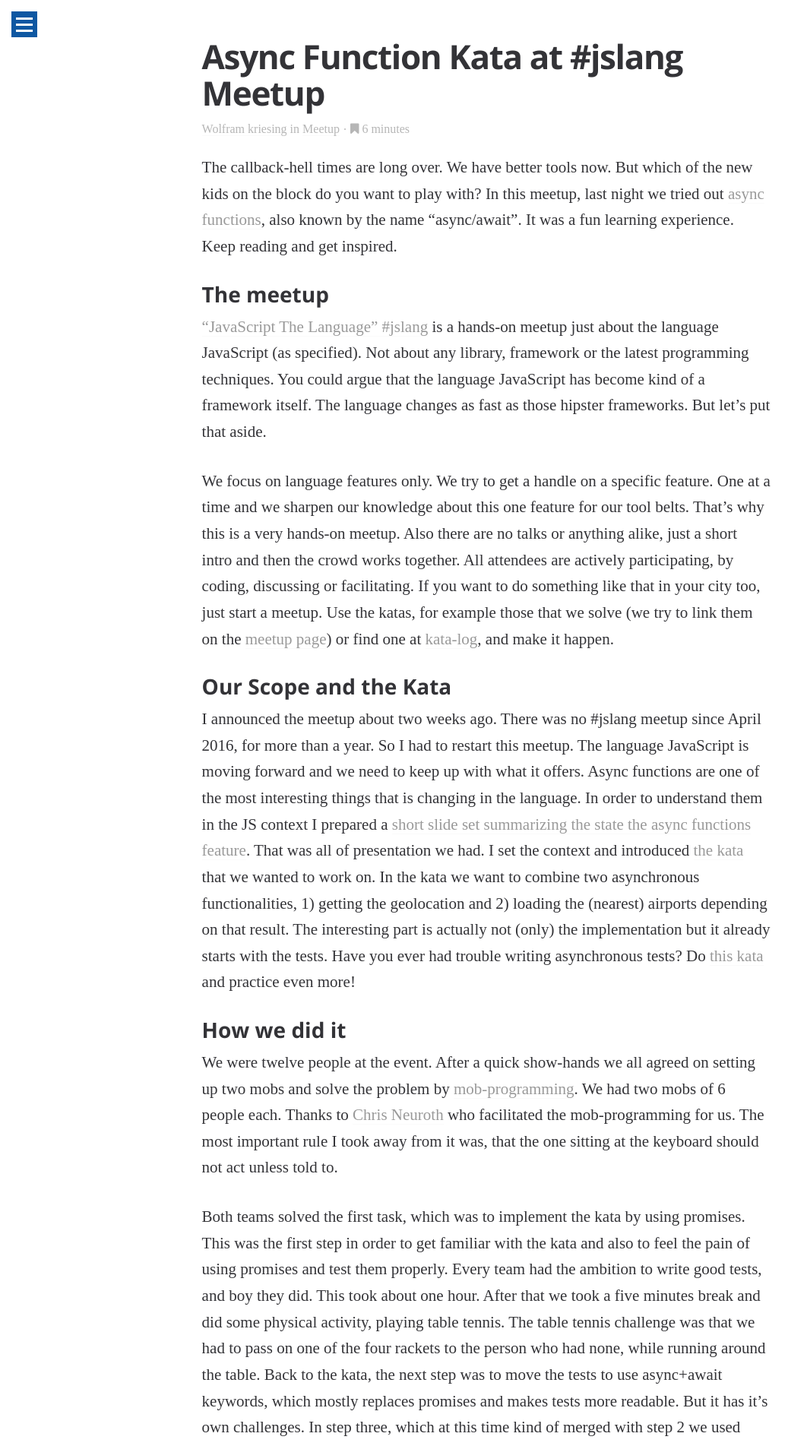
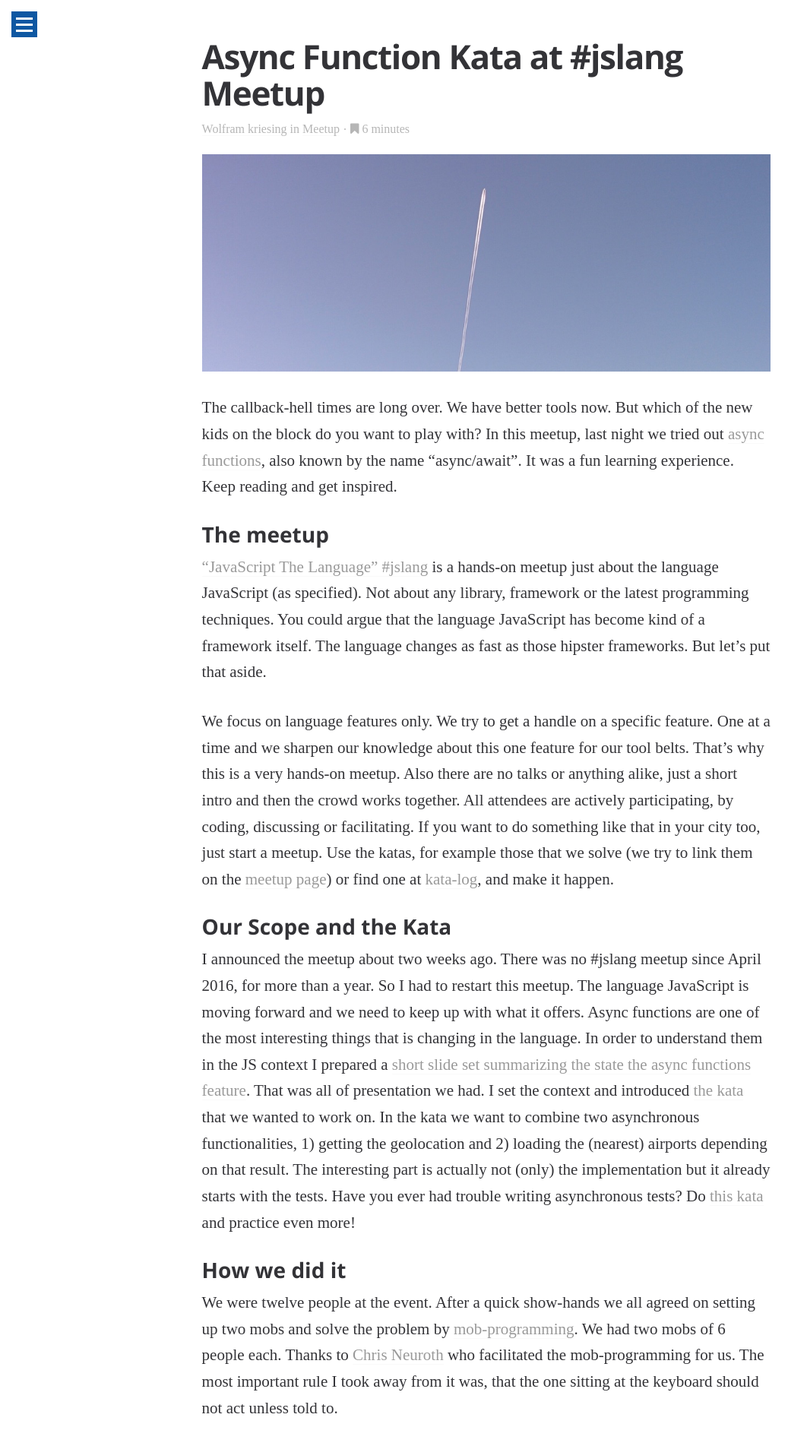
Before and after one commit to holidaycheck/tech-blog, a Jekyll site: the page built from _posts/2017-06-02-jslang-meetup-async-await.md, in a window 1280 px wide. Shown: the top 1903 px of the page at 76% size, without its empty margins (0-1062 px from the left). Built offline with Jekyll 4.4.1, drawn with Linux system fonts in a browser that asks for light colours; some web fonts are replaced.

Commit message:
Add a post image, for the teaser.

```diff
--- a/_posts/2017-06-02-jslang-meetup-async-await.md
+++ b/_posts/2017-06-02-jslang-meetup-async-await.md
@@ -11,6 +11,8 @@ read_time : 6
 show_related_posts: false
 square_related: recommend-wolf
 ---
+
+![airplane](/img/posts/2017-06-jslang/post-header.jpg)
 
 The callback-hell times are long over. We have better tools now. But which of the new kids on the block do you want to
 play with? In this meetup, last night we tried out [async functions][async-funcs], also known by the name "async/await".
```
Also changed, not shown: img/posts/2017-06-jslang/post-header.jpg (added).
